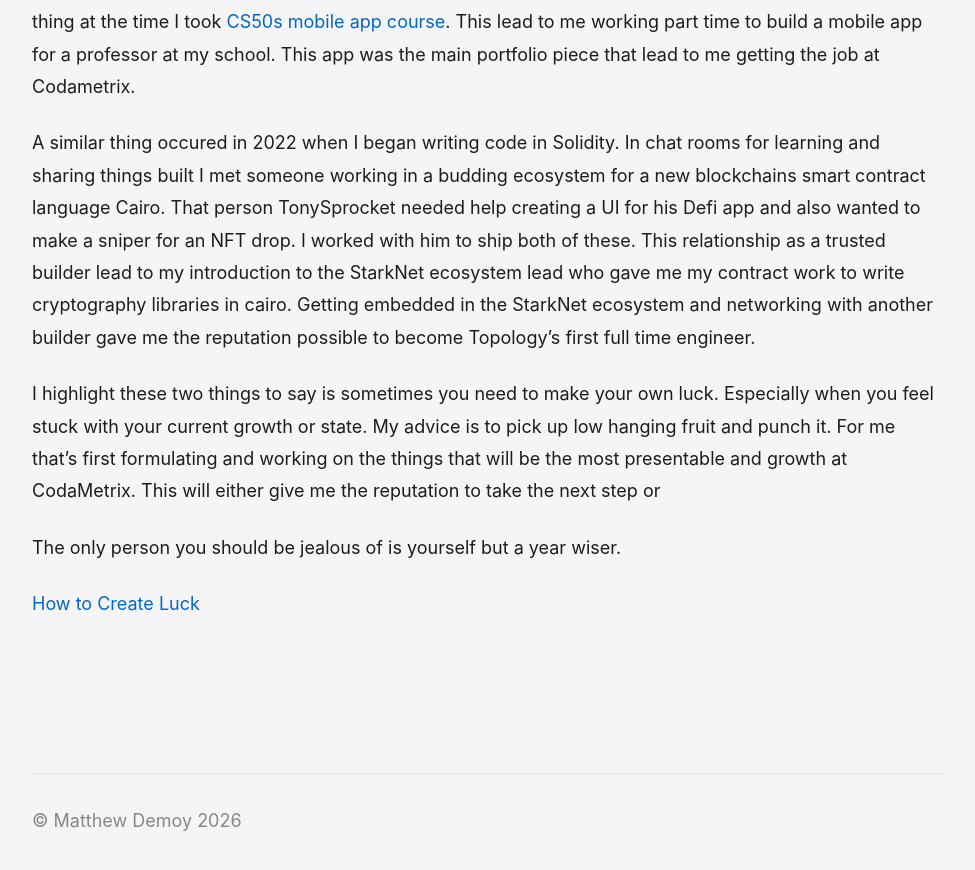
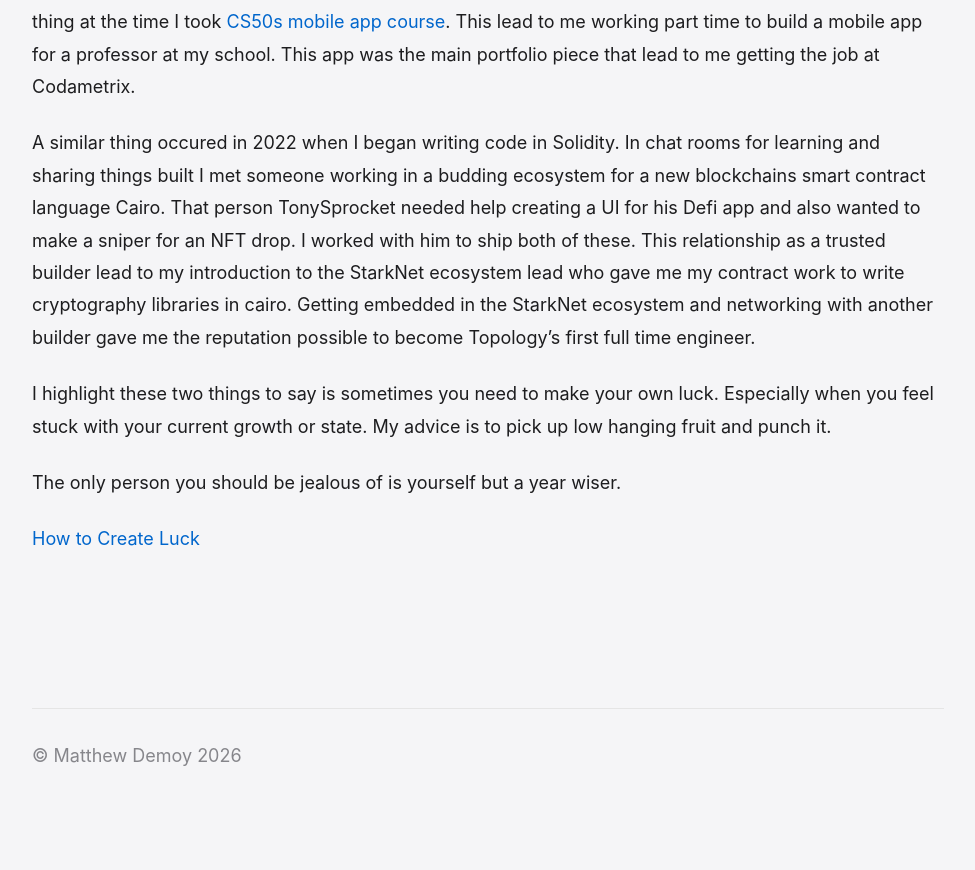
Before and after one commit to Matthew-Demoy/blog, a Jekyll site: the page built from _posts/2025-08-03-oppurtunity.md, in a window 1280 px wide and 900 px high, scrolled down 1031 px. Shown: the top 870 px of the window, without its empty margins (152-1127 px from the left). Built offline with Jekyll 4.4.1, drawn with Linux system fonts in a browser that asks for light colours; after the commit the page ends 1866 px from its top, so only the background shows below that.

Commit message:
modify opurtunity

```diff
--- a/_posts/2025-08-03-oppurtunity.md
+++ b/_posts/2025-08-03-oppurtunity.md
@@ -22,7 +22,7 @@
 
 A similar thing occured in 2022 when I began writing code in Solidity. In chat rooms for learning and sharing things built I met someone working in a budding ecosystem for a new blockchains smart contract language Cairo. That person TonySprocket needed help creating a UI for his Defi app and also wanted to make a sniper for an NFT drop. I worked with him to ship both of these. This relationship as a trusted builder lead to my introduction to the StarkNet ecosystem lead who gave me my contract work to write cryptography libraries in cairo. Getting embedded in the StarkNet ecosystem and networking with another builder gave me the reputation possible to become Topology's first full time engineer.
 
-I highlight these two things to say is sometimes you need to make your own luck. Especially when you feel stuck with your current growth or state. My advice is to pick up low hanging fruit and punch it. For me that's first formulating and working on the things that will be the most presentable and growth at CodaMetrix. This will either give me the reputation to take the next step or
+I highlight these two things to say is sometimes you need to make your own luck. Especially when you feel stuck with your current growth or state. My advice is to pick up low hanging fruit and punch it.
 
 The only person you should be jealous of is yourself but a year wiser.
 
```
